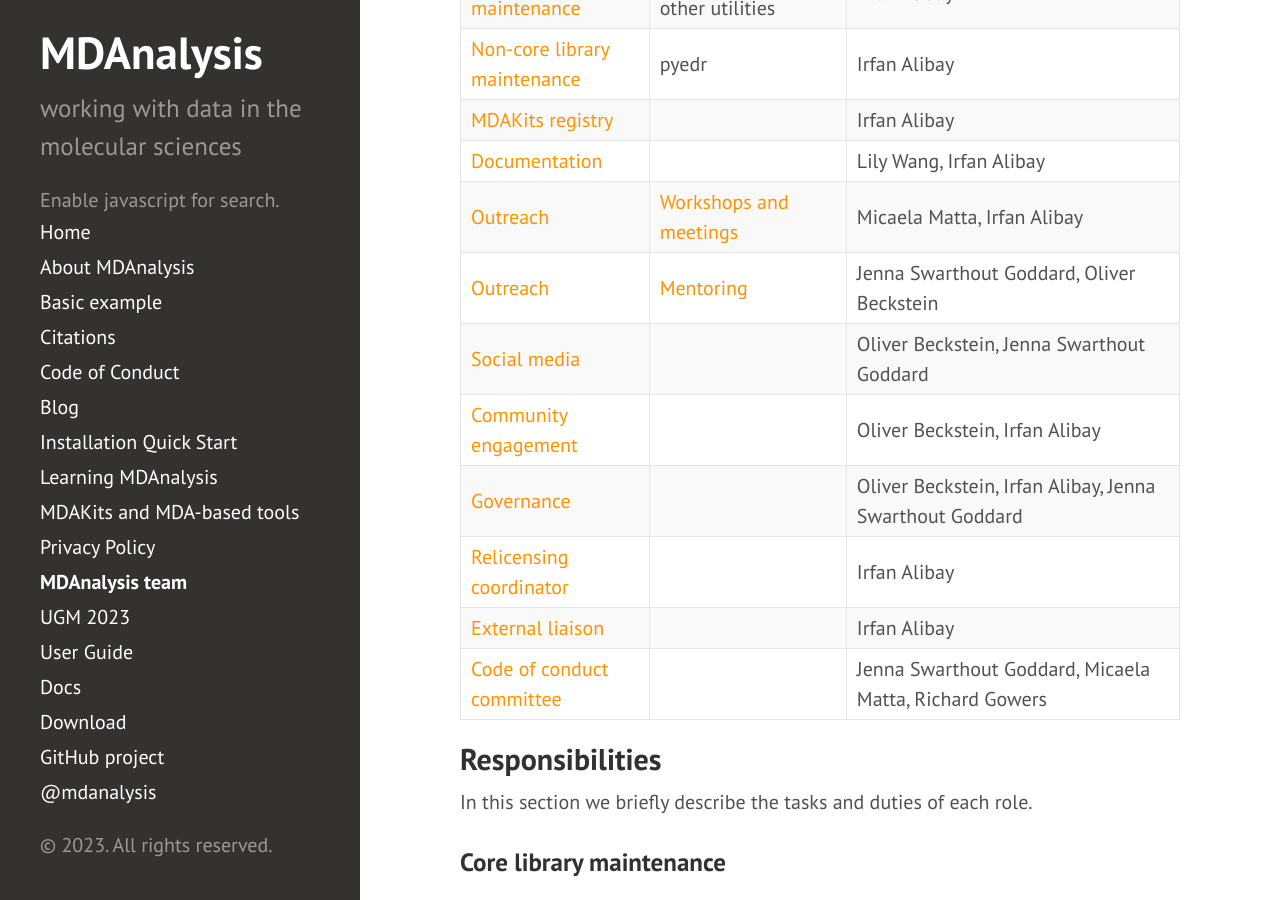
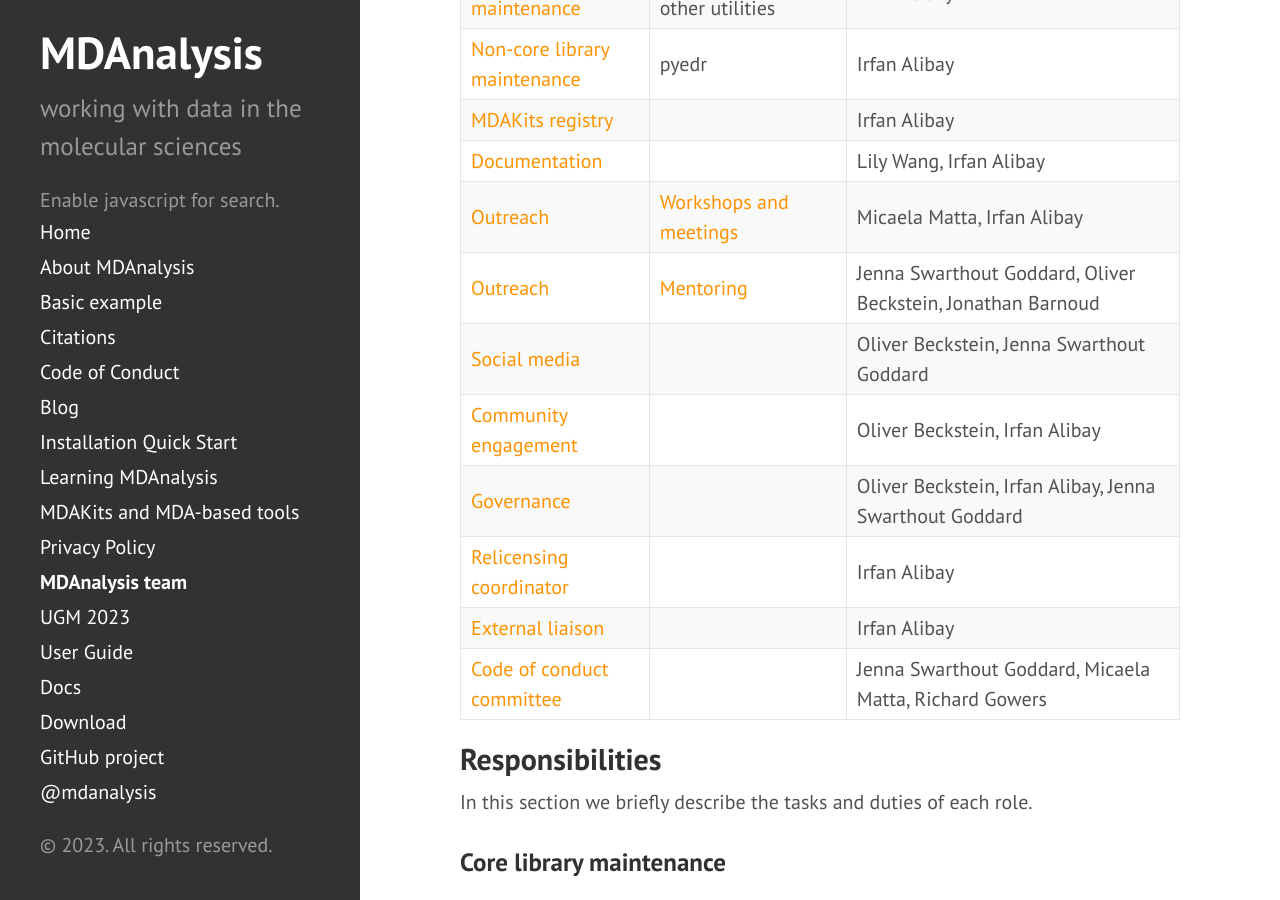
Before and after one commit to MDAnalysis/MDAnalysis.github.io, a Jekyll site: the page built from pages/team.md, in a window 1280 px wide and 900 px high, scrolled down 1694 px. Built offline with Jekyll 4.4.1, drawn with Linux system fonts in a browser that asks for light colours; comment, search, counter and statistics services are not loaded.

Commit message:
Update pages/team.md
Co-authored-by: Jonathan Barnoud <jonathan@barnoud.net>

```diff
--- a/pages/team.md
+++ b/pages/team.md
@@ -34,7 +34,7 @@ please contact us at mdanalysis@numfocus.org to let us know!
 | [MDAKits registry](#mdakits-registry)             |                                | Irfan Alibay                                                            |
 | [Documentation](#documentation)                |                                | Lily Wang, Irfan Alibay                                                 |
 | [Outreach](#outreach)                     | [Workshops and meetings](#workshops-and-meetings)         | Micaela Matta, Irfan Alibay                                             |
-| [Outreach](#outreach)                     | [Mentoring](#mentoring)                      | Jenna Swarthout Goddard, Oliver Beckstein                               |
+| [Outreach](#outreach)                     | [Mentoring](#mentoring)                      | Jenna Swarthout Goddard, Oliver Beckstein, Jonathan Barnoud             |
 | [Social media](#social-media)                 |                                | Oliver Beckstein, Jenna Swarthout Goddard                               |
 | [Community engagement](#community-engagement)         |                                | Oliver Beckstein, Irfan Alibay                                          |
 | [Governance](#governance)                   |                                | Oliver Beckstein, Irfan Alibay, Jenna Swarthout Goddard                 |
```
